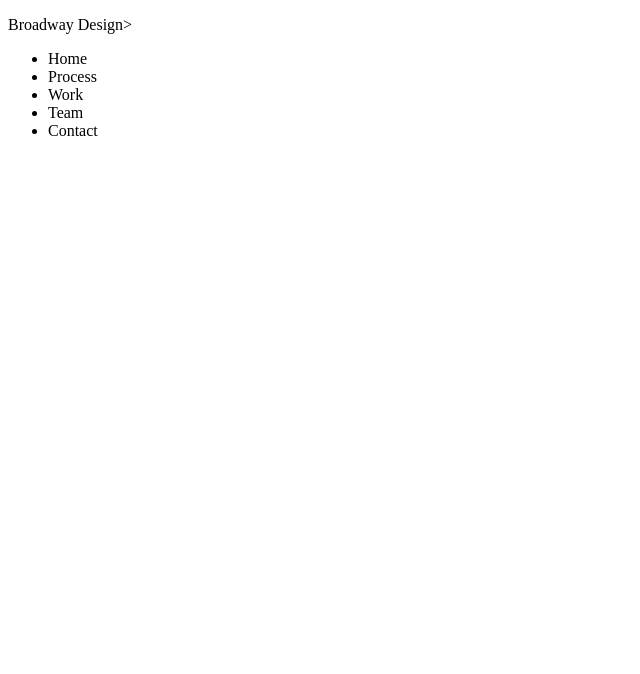
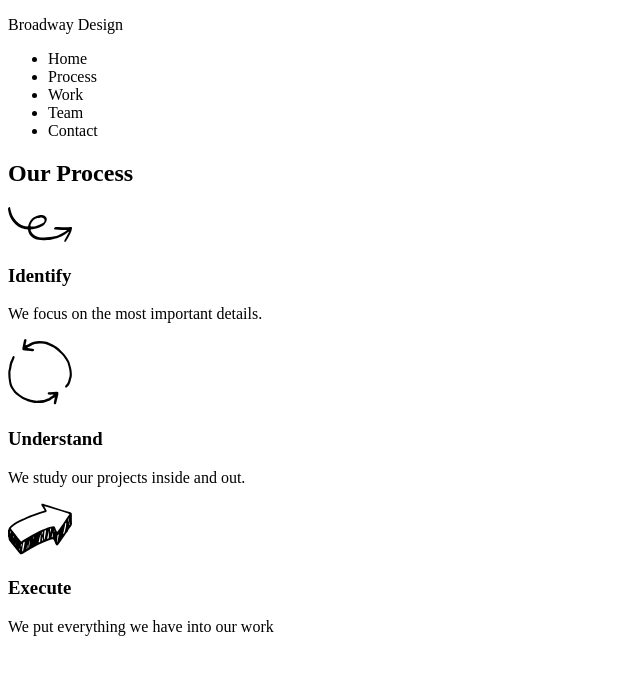
Before and after one commit to jsteveross/broadway, a plain HTML site: page index.html in a window 1280 px wide. Shown: the whole page, without its empty margins (0-640 px from the left). Drawn offline with Linux system fonts and the light colour scheme.

Commit message:
html half complete

```diff
--- a/index.html
+++ b/index.html
@@ -3,11 +3,11 @@
   <head>
     <meta charset="utf-8">
     <title>Broadway</title>
-    <link href="./style.css" type="text/css" rel="stylesheet">
+    <link href="style.css" type="text/css" rel="stylesheet">
   </head>
   <body>
     <section class="heading">
-      <p>Broadway Design></p>
+      <p>Broadway Design</p>
       <ul>
         <li>Home</li>
         <li>Process</li>
@@ -17,5 +17,17 @@
       </ul>
     </section>
 
+    <h2>Our Process</h2>
+    <img src="/resources/identify.svg">
+    <h3>Identify</h3>
+    <p>We focus on the most important details.</p>
+    <img src="/resources/understand.svg">
+    <h3>Understand</h3>
+    <p>We study our projects inside and out.</p>
+    <img src="/resources/execute.svg">
+    <h3>Execute</h3>
+    <p>We put everything we have into our work</p>
+
+
   </body>
 </html>
```
Also changed, not shown: 1 other file.
